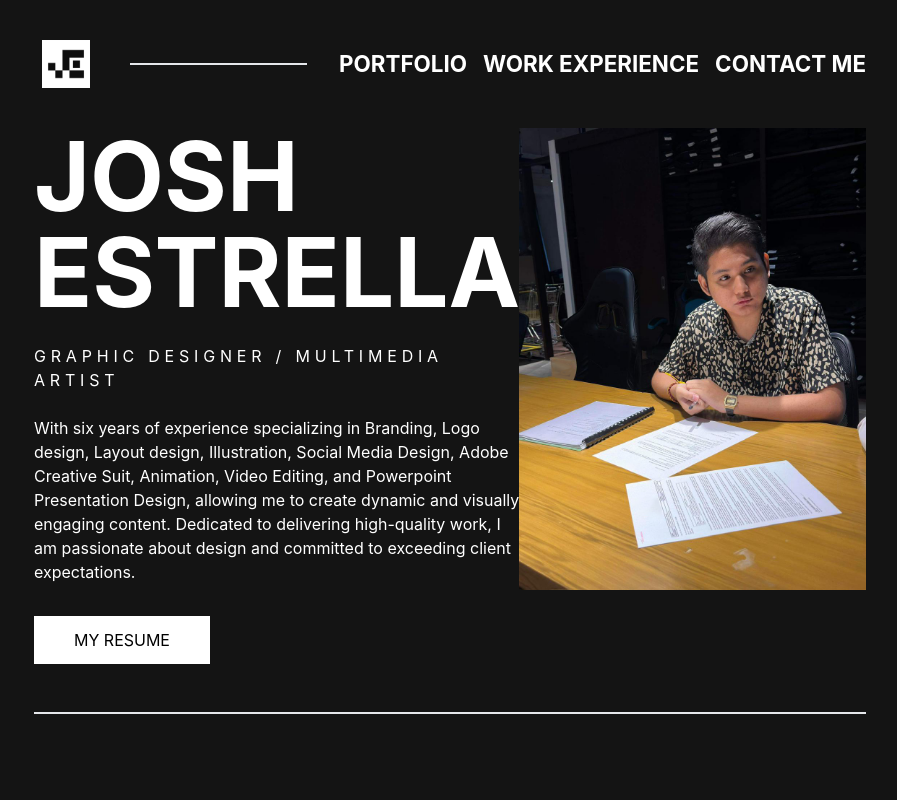
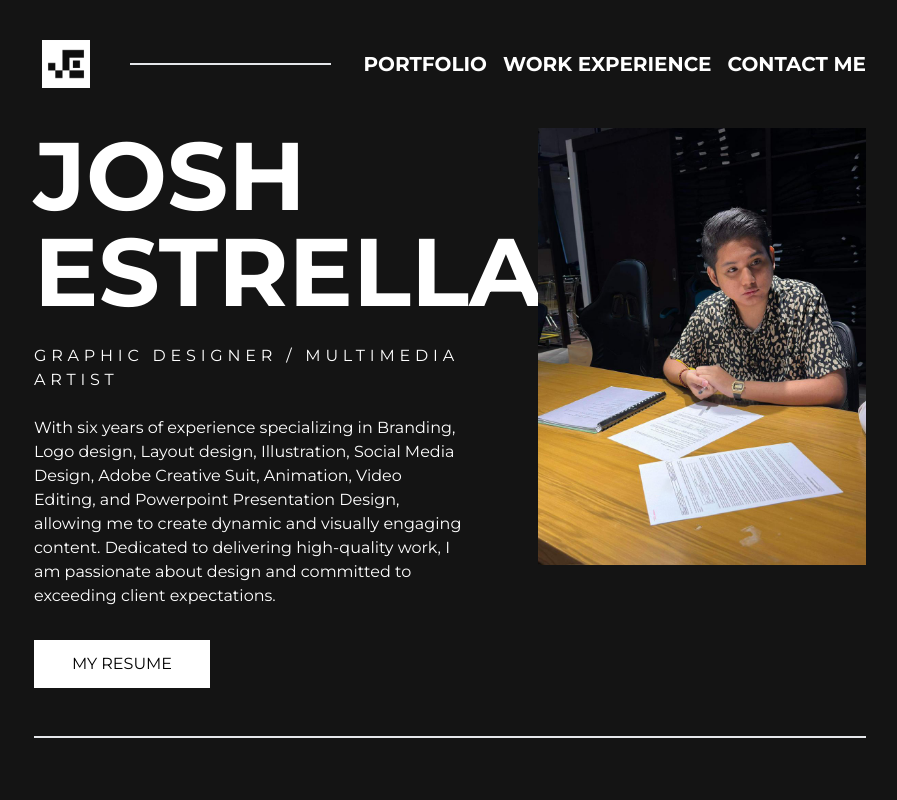
Before and after one commit to j-estrella/jestrella, a React (Create React App) app: page / in a window 1280 px wide. Shown: the top 800 px of the page, without its empty margins (190-1087 px from the left). Built offline with nearby package versions, Linux system fonts and the light colour scheme.

Commit message:
Adjust social media 3 picture, Add font (Monseratt and Cambria for fall off) and adjust margin & spacing

```diff
--- a/src/App.js
+++ b/src/App.js
@@ -119,7 +119,7 @@ function App() {
     <IoArrowUpCircle  id="scroll-top"  onClick={handleReturnToTop}
       className="w-12 h-12 z-50 fixed bottom-0 right-0 m-8 text-white cursor-pointer hidden"/>
 
-    <section className="h-32 flex items-center gap-8" id="navbar"> {/*  NAVBAR */}
+    <section className="h-32 flex items-center md:gap-8 gap-4" id="navbar"> {/*  NAVBAR */}
       <div className="flex-shrink-0 basis-16 flex justify-center items-center">
         {/* <div className='w-20 h-20 bg-white rounded-full'></div> */}
         <img src={icon} className='w-12 h-12' alt="Seb Logo"/>
@@ -129,18 +129,18 @@ function App() {
         <hr className="w-full border" />
       </div>
 
-      <div className="flex-shrink-0 flex gap-4 uppercase font-bold text-sm md:text-2xl">
+      <div className="flex-shrink-0 flex gap-4 uppercase font-bold text-sm md:text-xl">
         <a className='cursor-pointer' href="#portfolio">Portfolio</a>
         <a className='cursor-pointer' href="#work">Work Experience</a>
         <a className='cursor-pointer' href="#footer">Contact Me</a>
       </div>
     </section>
 
-    <section className="grid grid-cols-12"> {/*  1ST CONTENT */}
+    <section className="grid grid-cols-12 gap-8"> {/*  1ST CONTENT */}
         <div className='col-span-12 lg:col-span-7 order-2 lg:order-1 flex flex-col justify-center'>
-            <p className="text-8xl uppercase font-bold">Josh <br/>Estrella</p><br/>
+            <p className="md:text-8xl text-7xl uppercase font-bold">Josh <br/>Estrella</p><br/>
             <p className="uppercase tracking-widest">graphic designer / multimedia artist</p><br/>
-            <p>
+            <p className='md:w-11/12'>
               With six  years of experience specializing in Branding, Logo design, Layout design,
               Illustration, Social Media Design, Adobe Creative Suit, Animation, Video Editing,
               and Powerpoint Presentation Design, allowing me to create dynamic and visually
@@ -163,7 +163,7 @@ function App() {
 
     <section className='md:mt-40 mt-20'> {/*  EXPERTISE */}
       <div className='flex flex-col gap-4'>
-        <p className='text-7xl font-bold uppercase'>Expertise</p>
+        <p className='md:text-7xl text-5xl font-bold uppercase'>Expertise</p>
         <hr className="w-full sm:w-32 mx-auto sm:mx-0 border-4" />
       </div>
 
@@ -243,7 +243,7 @@ function App() {
 
     <section className='md:mt-40 mt-20' id="work"> {/*  WORK EXP */}
       <div className='flex flex-col gap-4'>
-        <p className='text-7xl font-bold uppercase'>Work Experience</p>
+        <p className='md:text-7xl text-5xl font-bold uppercase'>Work Experience</p>
         <hr className="w-56 border-4" />
       </div>
 
@@ -588,30 +588,25 @@ function App() {
 
     <div className='bg-black md:mt-40 mt-20 relative bottom-0 py-16 md:h-[900px] h-auto' id="footer"> {/*  FOOTER */}
       <section className="grid md:grid-cols-3 grid-cols-2 grid-rows-2 gap-12 text-white h-[550px]">
-        {/* 1 - Upper Left Image */}
+
         <div className="col-span-1 col-start-1 row-span-1 row-start-1">
             <img src={dp2} alt="Seb pic 2" className="w-full h-full" />
         </div>
 
-        {/* 2 - Lower Left "Work with me" */}
         <div className="col-span-1 col-start-1 row-span-1 row-start-2 relative">
             <p className="text-4xl md:text-6xl font-bold leading-tight absolute md:bottom-0">WORK WITH ME</p>
         </div>
 
-        {/* 3 - Center Column, Row-Span 3 */}
         <div className="col-span-1 col-start-2 row-span-2 md:block hidden">
             <img src={dp1} alt="Seb pic 1" className="w-full h-full" />
         </div>
 
-        {/* 4 - Upper Right HR Line */}
         <div className="col-span-1 md:col-start-3 col-start-2 row-span-2 flex flex-col h-full">
           <div className="self-start w-full">
               <hr className="w-full border mb-4" />
           </div>
 
-          {/* Centered Email & Phone */}
           <div className="flex flex-col md:justify-center flex-grow gap-6 md:mt-0 mt-12">
-              {/* Email */}
               <div className="flex gap-4">
                   <MdOutlineEmail className="text-3xl lg:text-5xl" />
                   <p className="flex-1 break-all">
@@ -620,7 +615,6 @@ function App() {
                   </p>
               </div>
 
-              {/* Phone */}
               <div className="flex gap-4">
                   <CiPhone className="text-3xl lg:text-5xl" />
                   <p className="flex-1 break-all">
--- a/src/index.css
+++ b/src/index.css
@@ -1,13 +1,14 @@
+@font-face {
+  font-family: 'Montserrat';
+  src: url('../src/assets/font/Montserrat.ttf') format('truetype');
+}
+
 body {
   margin: 0;
-  font-family: -apple-system, BlinkMacSystemFont, 'Segoe UI', 'Roboto', 'Oxygen',
-    'Ubuntu', 'Cantarell', 'Fira Sans', 'Droid Sans', 'Helvetica Neue',
-    sans-serif;
   -webkit-font-smoothing: antialiased;
   -moz-osx-font-smoothing: grayscale;
 }
 
-code {
-  font-family: source-code-pro, Menlo, Monaco, Consolas, 'Courier New',
-    monospace;
+* {
+  font-family: 'Montserrat', 'Cambria';
 }
```
Also changed, not shown: src/assets/font/Montserrat.ttf (added), src/assets/img/socmed/socmed-3.png.
